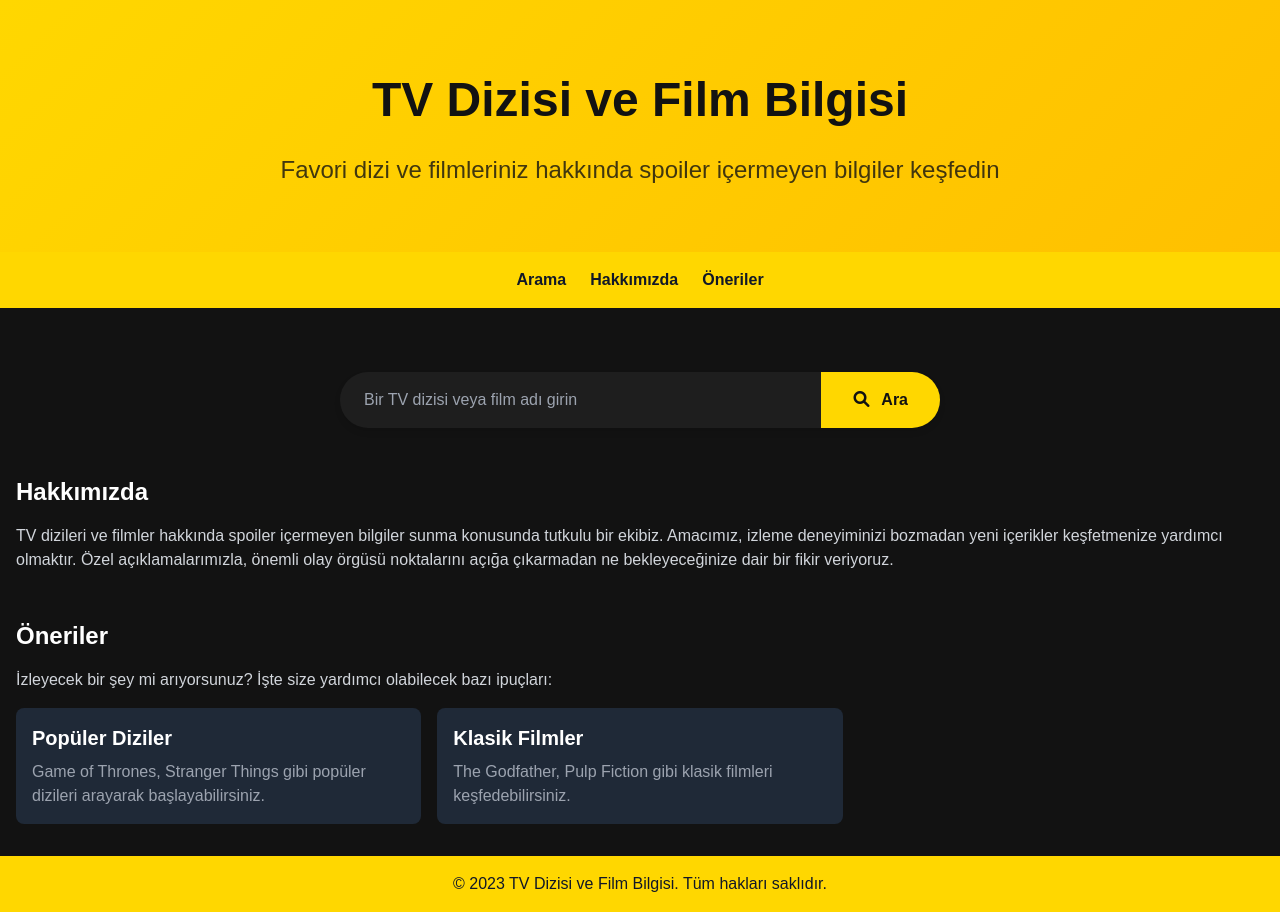
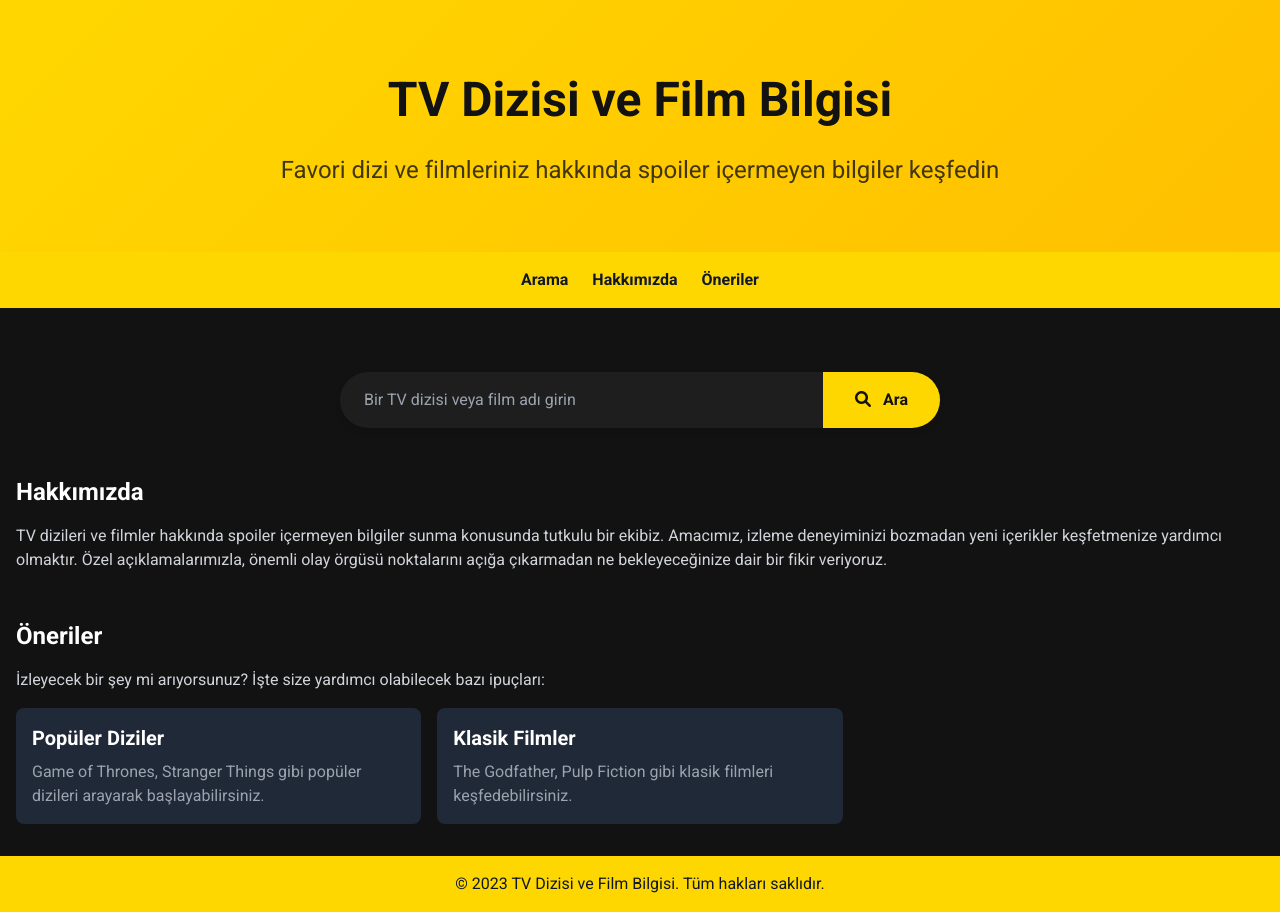
Before and after one commit to regainc/SpoilerLessShowcase, a Flask app: page / in a window 1280 px wide. Run offline with Flask 3, Linux system fonts and the light colour scheme.

Commit message:
Agent query: Please check the following: 1. Search for a movie or TV show and click on the 'Daha Fazla Bilgi' button. 2. Verify that the popup appears with the new design, including the 'X' close button in the top-right corner and no 'Kapat' button at the bottom. 3. Confirm that the emojis have been removed from the content. 4. Check if the popup can be closed by clicking the 'X' button or clicking outside the popup. 5. Verify that the popup has a more transparent overlay and a reduced width. 6. Confirm that the fonts have been updated to Roboto for the content and Playfair Display for the header.

```diff
--- a/static/css/styles.css
+++ b/static/css/styles.css
@@ -11,7 +11,7 @@
 body {
     background-color: var(--bg-color);
     color: var(--text-color);
-    font-family: 'Arial', sans-serif;
+    font-family: 'Roboto', sans-serif;
     transition: background-color 0.3s ease, color 0.3s ease;
 }
 
@@ -138,7 +138,7 @@ input[type="text"]:focus {
 }
 
 .popup-overlay {
-    background-color: rgba(0, 0, 0, 0.8);
+    background-color: rgba(0, 0, 0, 0.5);
     opacity: 0;
     transition: opacity 0.3s ease-in-out;
 }
@@ -148,10 +148,11 @@ input[type="text"]:focus {
 }
 
 .popup-content {
+    max-width: 400px;
+    width: 90%;
+    font-family: 'Roboto', sans-serif;
     transform: scale(0.9);
     transition: all 0.3s ease-in-out;
-    font-family: 'Arial', sans-serif;
-    max-width: 90vw;
 }
 
 .popup-overlay.show .popup-content {
@@ -159,7 +160,7 @@ input[type="text"]:focus {
 }
 
 .popup-content h3 {
-    font-family: 'Georgia', serif;
+    font-family: 'Playfair Display', serif;
 }
 
 .popup-content p {
--- a/static/js/script.js
+++ b/static/js/script.js
@@ -114,27 +114,27 @@ document.addEventListener('DOMContentLoaded', () => {
         const popularity = data.popularity ? data.popularity.toFixed(1) : 'N/A';
 
         const popupContent = `
-            <div class="popup-content bg-gradient-to-br from-gray-900 to-gray-800 rounded-lg p-8 border-4 border-accent shadow-2xl max-w-4xl w-full mx-4">
-                <h3 class="text-3xl font-bold text-accent mb-6">Ek Bilgiler</h3>
-                <div class="grid grid-cols-1 md:grid-cols-2 gap-6">
-                    <div class="space-y-4">
-                        <p class="text-lg"><span class="font-semibold text-accent">📅 Yayın Tarihi:</span> <span class="text-gray-200">${releaseDate}</span></p>
-                        <p class="text-lg"><span class="font-semibold text-accent">⏱️ Süre:</span> <span class="text-gray-200">${runtime}</span></p>
-                        <p class="text-lg"><span class="font-semibold text-accent">🎬 Durum:</span> <span class="text-gray-200">${status}</span></p>
-                        <p class="text-lg"><span class="font-semibold text-accent">🏢 Yapım Şirketleri:</span> <span class="text-gray-200">${productionCompanies}</span></p>
-                    </div>
-                    <div class="space-y-4">
-                        <p class="text-lg"><span class="font-semibold text-accent">🌐 Orijinal Dil:</span> <span class="text-gray-200">${originalLanguage}</span></p>
-                        <p class="text-lg"><span class="font-semibold text-accent">${data.media_type === 'movie' ? '💰 Bütçe:' : '🔢 Sezon Sayısı:'}</span> <span class="text-gray-200">${data.media_type === 'movie' ? budget : seasons}</span></p>
-                        <p class="text-lg"><span class="font-semibold text-accent">📊 Popülerlik:</span> <span class="text-gray-200">${popularity}</span></p>
-                    </div>
+            <div class="popup-content bg-gray-900 rounded-lg p-6 relative">
+                <button id="close-popup" class="absolute top-2 right-2 text-gray-500 hover:text-white">
+                    <svg xmlns="http://www.w3.org/2000/svg" class="h-6 w-6" fill="none" viewBox="0 0 24 24" stroke="currentColor">
+                        <path stroke-linecap="round" stroke-linejoin="round" stroke-width="2" d="M6 18L18 6M6 6l12 12" />
+                    </svg>
+                </button>
+                <h3 class="text-2xl font-bold text-accent mb-4">Ek Bilgiler</h3>
+                <div class="grid grid-cols-1 gap-4">
+                    <p><span class="font-semibold text-accent">Yayın Tarihi:</span> <span class="text-gray-300">${releaseDate}</span></p>
+                    <p><span class="font-semibold text-accent">Süre:</span> <span class="text-gray-300">${runtime}</span></p>
+                    <p><span class="font-semibold text-accent">Durum:</span> <span class="text-gray-300">${status}</span></p>
+                    <p><span class="font-semibold text-accent">Yapım Şirketleri:</span> <span class="text-gray-300">${productionCompanies}</span></p>
+                    <p><span class="font-semibold text-accent">Orijinal Dil:</span> <span class="text-gray-300">${originalLanguage}</span></p>
+                    <p><span class="font-semibold text-accent">${data.media_type === 'movie' ? 'Bütçe:' : 'Sezon Sayısı:'}</span> <span class="text-gray-300">${data.media_type === 'movie' ? budget : seasons}</span></p>
+                    <p><span class="font-semibold text-accent">Popülerlik:</span> <span class="text-gray-300">${popularity}</span></p>
                 </div>
-                <button id="close-popup" class="mt-8 bg-accent text-gray-900 px-6 py-3 rounded-full text-lg font-bold hover:bg-accent-hover transition-colors duration-300 hover:scale-105 transform">Kapat</button>
             </div>
         `;
 
         const popupOverlay = document.createElement('div');
-        popupOverlay.className = 'popup-overlay fixed inset-0 bg-black bg-opacity-80 flex items-center justify-center z-50';
+        popupOverlay.className = 'popup-overlay fixed inset-0 flex items-center justify-center z-50';
         popupOverlay.innerHTML = popupContent;
 
         document.body.appendChild(popupOverlay);
@@ -158,7 +158,7 @@ document.addEventListener('DOMContentLoaded', () => {
         popupOverlay.classList.remove('show');
         setTimeout(() => {
             document.body.removeChild(popupOverlay);
-        }, 300); // Wait for the transition to complete before removing the element
+        }, 300);
     }
 
     function displayError(message) {
--- a/templates/index.html
+++ b/templates/index.html
@@ -6,6 +6,7 @@
     <title>TV Dizisi ve Film Bilgisi</title>
     <link rel="stylesheet" href="{{ url_for('static', filename='css/styles.css') }}">
     <link rel="stylesheet" href="https://cdnjs.cloudflare.com/ajax/libs/font-awesome/6.0.0-beta3/css/all.min.css">
+    <link href="https://fonts.googleapis.com/css2?family=Roboto:wght@400;700&family=Playfair+Display:wght@700&display=swap" rel="stylesheet">
 </head>
 <body class="min-h-screen flex flex-col">
     <header class="hero-section">
```
